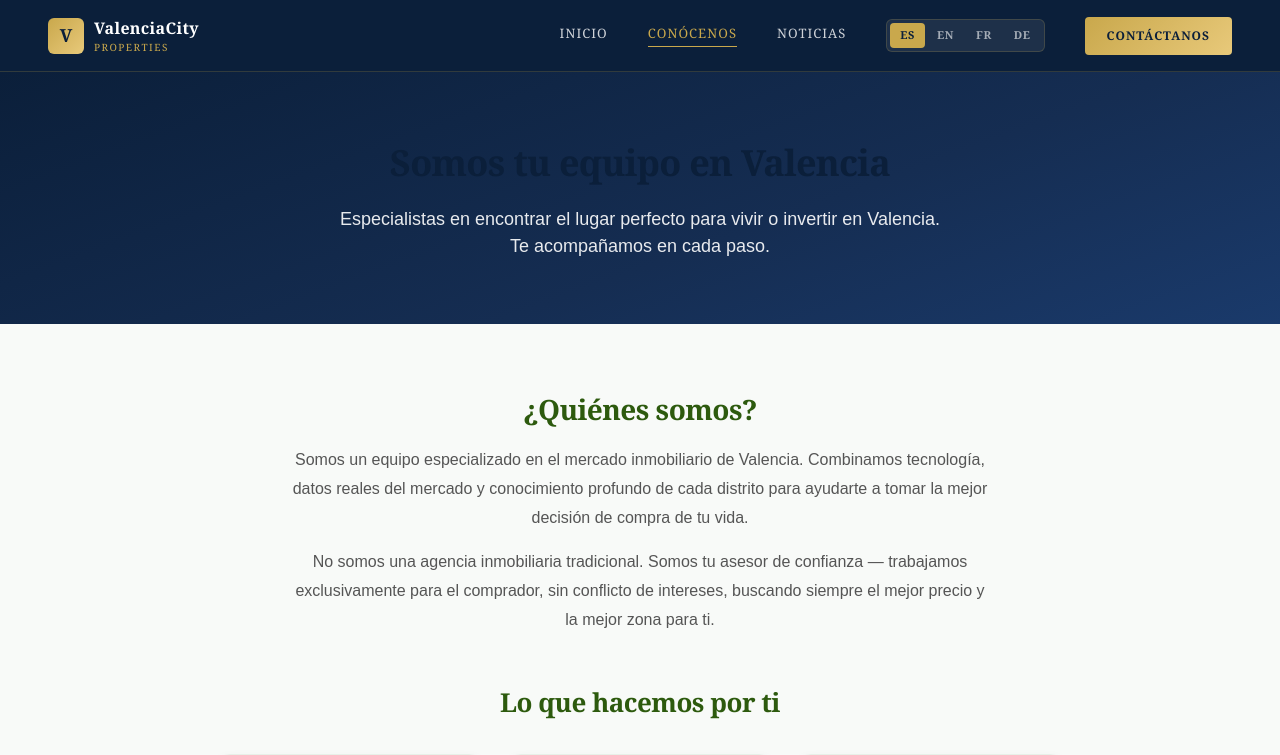
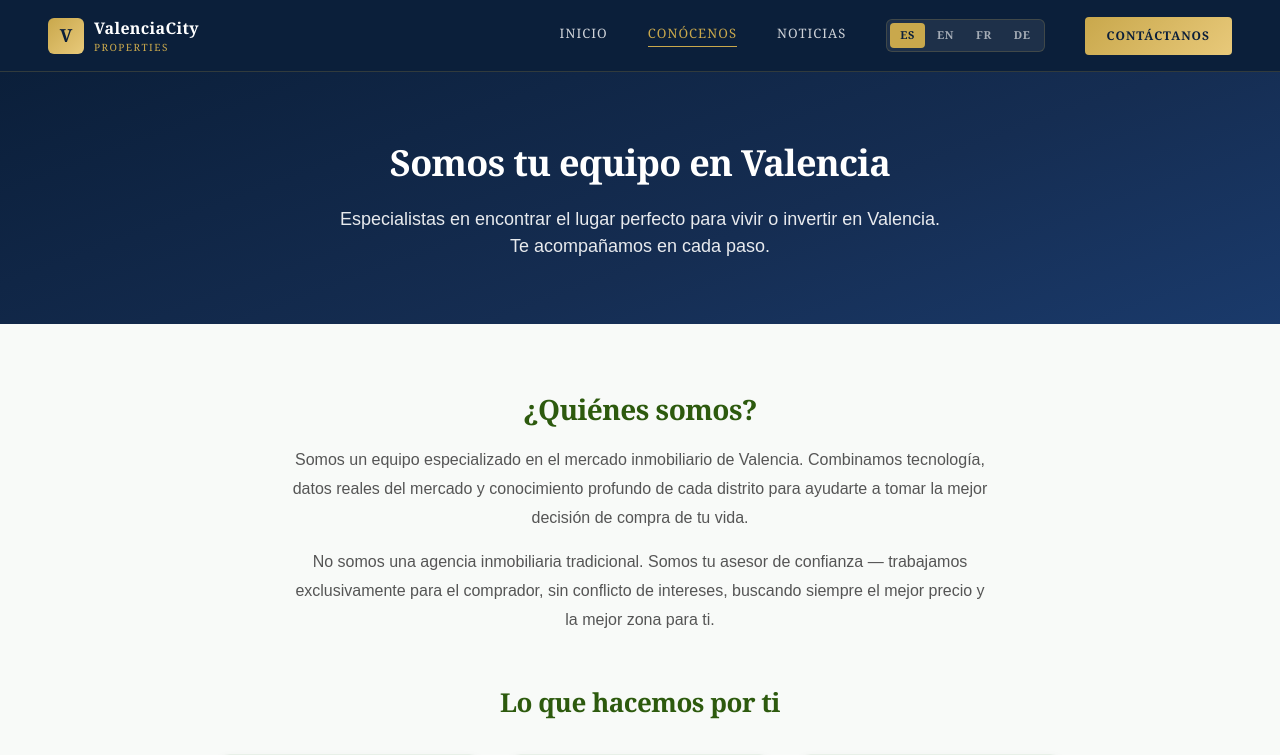
Before and after one commit to albega9/barriometro, a Next.js app: page /conocenos in a window 1280 px wide. Shown: the top 755 px of the page. Built offline with nearby package versions, Linux system fonts and the light colour scheme.

Commit message:
noticia Nou Moles L'Olivereta SEO

```diff
--- a/app/conocenos/page.js
+++ b/app/conocenos/page.js
@@ -86,7 +86,7 @@ export default function Conocenos() {
   return (
     <main style={{ fontFamily: 'sans-serif', minHeight: '100vh', background: '#f8faf8' }}>
       <div style={{ background: 'linear-gradient(160deg, #0B1F3A 0%, #152D52 60%, #1A3A6B 100%)', padding: '64px 32px', textAlign: 'center', color: '#fff' }}>
-        <h1 style={{ fontSize: '36px', fontWeight: '800', margin: '0 0 16px' }}>{c.hero.titulo}</h1>
+        <h1 style={{ fontSize: '36px', fontWeight: '800', margin: '0 0 16px', color: '#fff' }}>{c.hero.titulo}</h1>
         <p style={{ fontSize: '18px', opacity: 0.9, maxWidth: '600px', margin: '0 auto' }}>{c.hero.subtitulo}</p>
       </div>
 
--- a/app/page.js
+++ b/app/page.js
@@ -22,7 +22,7 @@ export default function Home() {
   return (
     <main style={{ fontFamily: 'sans-serif', minHeight: '100vh', background: '#f8faf8' }}>
       <div style={{ background: 'linear-gradient(160deg, #0B1F3A 0%, #152D52 60%, #1A3A6B 100%)', padding: '48px 32px', textAlign: 'center', color: '#fff' }}>
-        <h1 style={{ fontSize: '36px', fontWeight: '800', margin: '0 0 12px' }}>{tr.hero.titulo}</h1>
+        <h1 style={{ fontSize: '36px', fontWeight: '800', margin: '0 0 12px', color: '#fff' }}>{tr.hero.titulo}</h1>
         <p style={{ fontSize: '18px', opacity: 0.9, margin: '0 0 24px', maxWidth: '600px', marginLeft: 'auto', marginRight: 'auto' }}>{tr.hero.subtitulo}</p>
         <div style={{ display: 'flex', gap: '12px', justifyContent: 'center', flexWrap: 'wrap' }}>
           <div style={{ background: 'rgba(255,255,255,0.15)', padding: '10px 20px', borderRadius: '30px', fontSize: '14px' }}>{tr.hero.badge1}</div>
```
